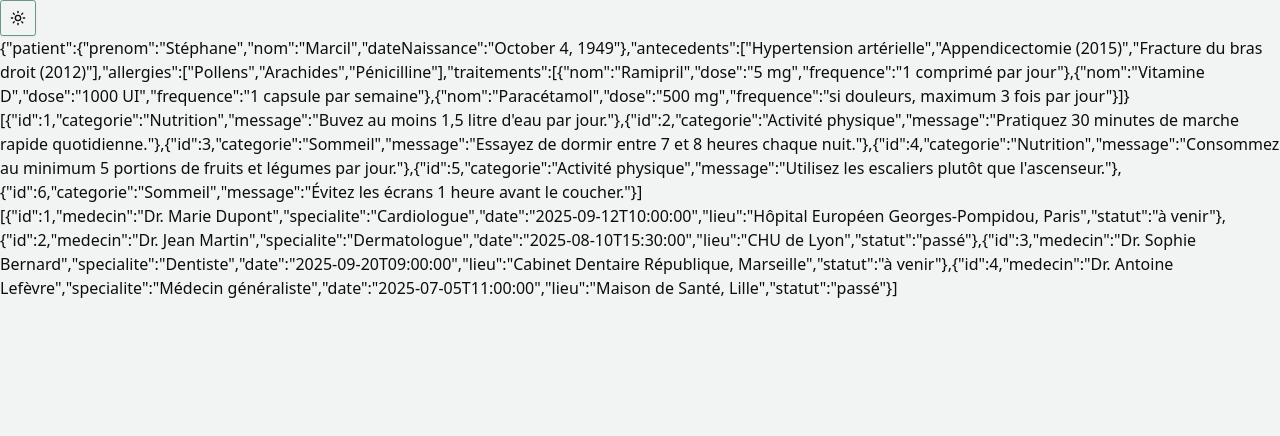
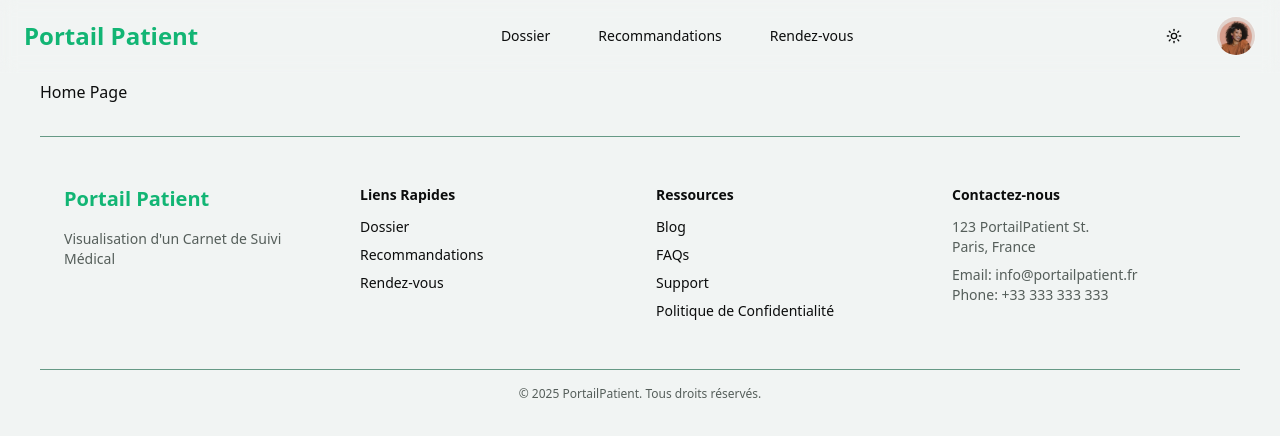
Before and after one commit to mounirmelzi/portail-patient, a Next.js app: page / in a window 1280 px wide. Shown: the top 436 px of the page. Built offline with nearby package versions, Linux system fonts and the light colour scheme.

Commit message:
add header and footer layout

```diff
--- /dev/null
+++ b/src/app/(routes)/(home)/page.tsx
@@ -0,0 +1,3 @@
+export default function Home() {
+  return <div>Home Page</div>;
+}
--- /dev/null
+++ b/src/app/(routes)/layout.tsx
@@ -0,0 +1,16 @@
+import Footer from "@/components/Footer";
+import Header from "@/components/Header";
+
+export default function MainLayout({
+  children,
+}: Readonly<{
+  children: React.ReactNode;
+}>) {
+  return (
+    <div className="px-10">
+      <Header />
+      <main className="mt-20 mb-8">{children}</main>
+      <Footer />
+    </div>
+  );
+}
--- a/src/app/page.tsx
+++ /dev/null
@@ -1,15 +0,0 @@
-import { ThemeToggle } from "@/components/theme-toggle";
-import Dossier from "@/components/dossier";
-import Recommandations from "@/components/recommandations";
-import Rendezvous from "@/components/rendezvous";
-
-export default function Home() {
-  return (
-    <div>
-      <ThemeToggle />
-      <Dossier />
-      <Recommandations />
-      <Rendezvous />
-    </div>
-  );
-}
--- /dev/null
+++ b/src/components/Footer.tsx
@@ -0,0 +1,83 @@
+import Link from "next/link";
+
+export default function Footer() {
+  return (
+    <footer className="border-t bg-background backdrop-blur-sm">
+      <div className="max-w-7xl mx-auto px-6 py-12 grid grid-cols-4 gap-8 text-sm">
+        <div>
+          <h3 className="text-xl font-bold text-primary mb-4">
+            Portail Patient
+          </h3>
+          <p className="text-muted-foreground">
+            Visualisation d'un Carnet de Suivi Médical
+          </p>
+        </div>
+
+        <div>
+          <h4 className="font-semibold mb-3">Liens Rapides</h4>
+          <ul className="space-y-2">
+            <li>
+              <Link href="/dossier" className="hover:text-primary">
+                Dossier
+              </Link>
+            </li>
+            <li>
+              <Link href="/recommandations" className="hover:text-primary">
+                Recommandations
+              </Link>
+            </li>
+            <li>
+              <Link href="/rendez-vous" className="hover:text-primary">
+                Rendez-vous
+              </Link>
+            </li>
+          </ul>
+        </div>
+
+        <div>
+          <h4 className="font-semibold mb-3">Ressources</h4>
+          <ul className="space-y-2">
+            <li>
+              <Link href="/" className="hover:text-primary">
+                Blog
+              </Link>
+            </li>
+            <li>
+              <Link href="/" className="hover:text-primary">
+                FAQs
+              </Link>
+            </li>
+            <li>
+              <Link href="/" className="hover:text-primary">
+                Support
+              </Link>
+            </li>
+            <li>
+              <Link href="/" className="hover:text-primary">
+                Politique de Confidentialité
+              </Link>
+            </li>
+          </ul>
+        </div>
+
+        <div>
+          <h4 className="font-semibold mb-3">Contactez-nous</h4>
+          <p className="text-muted-foreground">
+            123 PortailPatient St.
+            <br />
+            Paris, France
+          </p>
+          <p className="text-muted-foreground mt-2">
+            Email: info@portailpatient.fr
+            <br />
+            Phone: +33 333 333 333
+          </p>
+        </div>
+      </div>
+
+      <p className="border-t text-center py-4 text-xs text-muted-foreground">
+        © 2025 PortailPatient. Tous droits réservés.
+      </p>
+    </footer>
+  );
+}
--- /dev/null
+++ b/src/components/Header.tsx
@@ -0,0 +1,41 @@
+import Link from "next/link";
+import Image from "next/image";
+import { ThemeToggle } from "@/components/theme-toggle";
+
+export default function Header() {
+  return (
+    <header className="fixed top-0 left-0 w-full z-50 bg-transparent backdrop-blur-sm border-b border-white/10">
+      <div className="max-w-7xl mx-auto px-6 py-4 flex items-center justify-between">
+        <Link href="/" className="text-2xl font-bold text-primary">
+          Portail Patient
+        </Link>
+
+        <nav className="flex gap-12 text-sm font-medium">
+          <Link href="/dossier" className="hover:text-primary">
+            Dossier
+          </Link>
+          <Link href="/recommandations" className="hover:text-primary ">
+            Recommandations
+          </Link>
+          <Link href="/rendez-vous" className="hover:text-primary ">
+            Rendez-vous
+          </Link>
+        </nav>
+
+        <div className="flex items-center justify-center gap-6">
+          <ThemeToggle />
+
+          <Link href="/dossier">
+            <Image
+              src="/profile.webp"
+              alt="Account"
+              width={40}
+              height={40}
+              className="rounded-full border border-white/20"
+            />
+          </Link>
+        </div>
+      </div>
+    </header>
+  );
+}
--- a/src/components/theme-toggle.tsx
+++ b/src/components/theme-toggle.tsx
@@ -9,7 +9,7 @@ export function ThemeToggle() {
 
   return (
     <Button
-      variant="outline"
+      variant="ghost"
       size="icon"
       onClick={() => setTheme(theme === "light" ? "dark" : "light")}
     >
```
Also changed, not shown: public/profile.webp (added), src/app/(routes)/dossier/page.tsx (renamed from src/components/dossier.tsx), src/app/(routes)/recommandations/page.tsx (renamed from src/components/recommandations.tsx), src/app/(routes)/rendez-vous/page.tsx (renamed from src/components/rendezvous.tsx).
